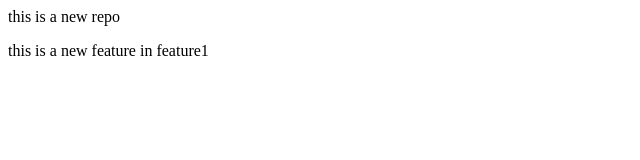
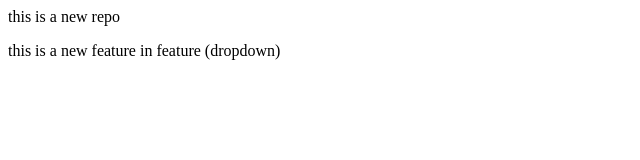
Before and after one commit to MANISHAW19/local-repo, a plain HTML site: page index.html in a window 1280 px wide. Shown: the full height of the page, 0-640 px from the left. Drawn offline with Linux system fonts and the light colour scheme.

Commit message:
add dropdown to feature1

```diff
--- a/index.html
+++ b/index.html
@@ -1,3 +1,3 @@
 <p>this is a new repo</p>
 
-<p>this is a new feature in feature1</p>
+<p>this is a new feature in feature (dropdown)</p>
```
